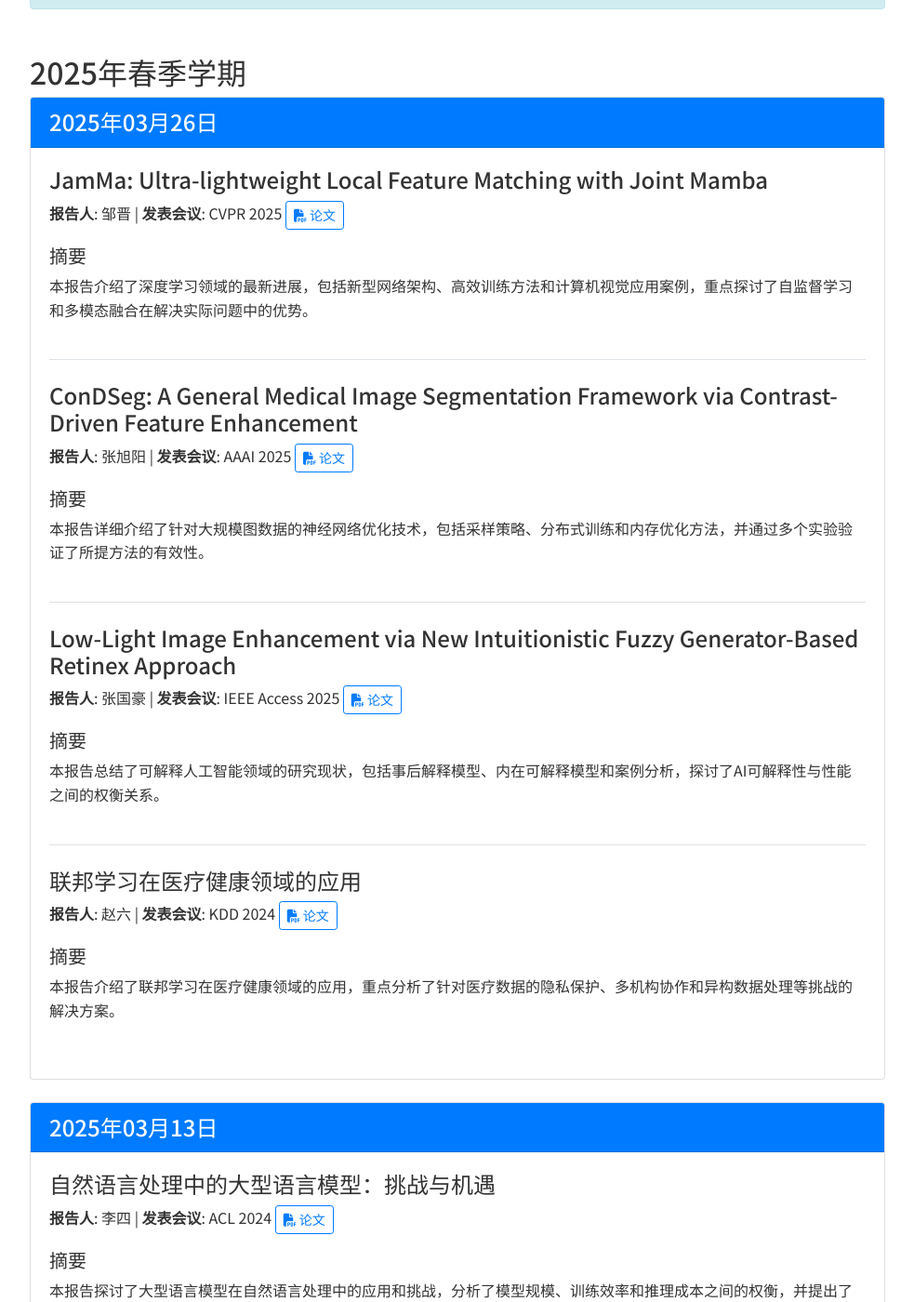
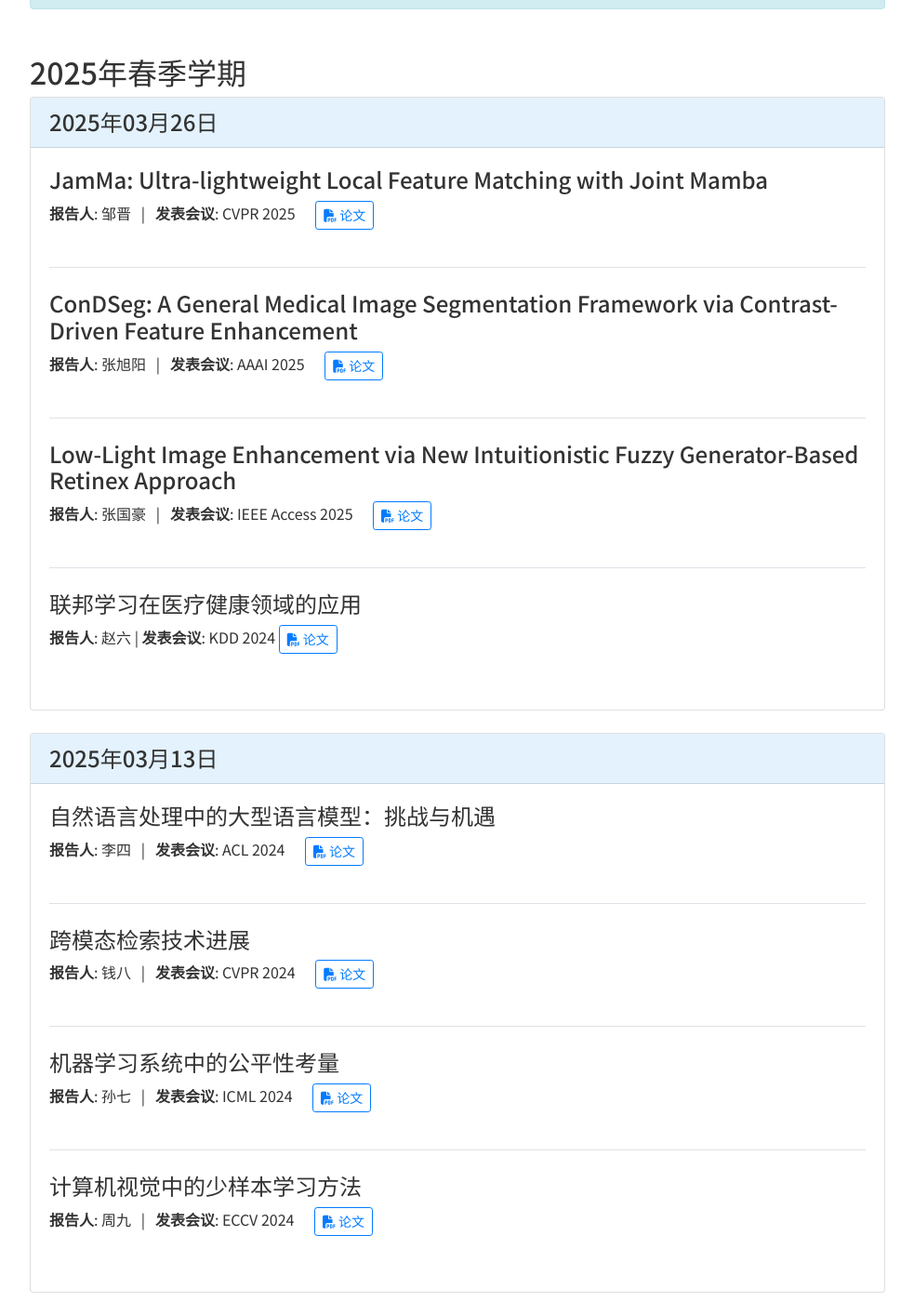
Before and after one commit to wushixuan238/ahu-seminar, a Jekyll site: the page built from meetings/index.html, in a window 1280 px wide and 1400 px high, scrolled down 554 px. Shown: the whole window at 93% size, without its empty margins (148-1131 px from the left). Built offline with Jekyll 4.4.1, drawn with Linux system fonts in a browser that asks for light colours; nearby versions of some CDN libraries; some of the changed text lies outside the part shown.

Commit message:
feat: init project

```diff
--- a/meetings/index.html
+++ b/meetings/index.html
@@ -42,7 +42,7 @@ title: 小组会
           <div class="meeting-list">
             <!-- 2025-03-26会议 -->
             <div class="card mb-4">
-              <div class="card-header bg-primary text-white">
+              <div class="card-header" style="background-color: #e3f2fd; color: #333;">
                 <h4 class="mb-0">2025年03月26日</h4>
               </div>
               <div class="card-body">
@@ -52,14 +52,11 @@ title: 小组会
                     <div class="col-md-12">
                       <h4>JamMa: Ultra-lightweight Local Feature Matching with Joint Mamba</h4>
                       <p>
-                        <strong>报告人</strong>: 邹晋 |
-                        <strong>发表会议</strong>: CVPR 2025
+                        <strong>报告人</strong>: 邹晋 &nbsp;&nbsp;|&nbsp;&nbsp;
+                        <strong>发表会议</strong>: CVPR 2025 &nbsp;&nbsp;&nbsp;&nbsp;
                         <a href="https://arxiv.org/abs/2503.03437" class="btn btn-sm btn-outline-primary"><i class="fas fa-file-pdf"></i> 论文</a>
                       </p>
-                      <div class="abstract mt-2">
-                        <h5>摘要</h5>
-                        <p>本报告介绍了深度学习领域的最新进展，包括新型网络架构、高效训练方法和计算机视觉应用案例，重点探讨了自监督学习和多模态融合在解决实际问题中的优势。</p>
-                      </div>
+                      <!-- 移除摘要部分 -->
                     </div>
                   </div>
                 </div>
@@ -71,14 +68,11 @@ title: 小组会
                       <h4>ConDSeg: A General Medical Image Segmentation Framework via
                         Contrast-Driven Feature Enhancement</h4>
                       <p>
-                        <strong>报告人</strong>: 张旭阳 |
-                        <strong>发表会议</strong>: AAAI 2025
+                        <strong>报告人</strong>: 张旭阳 &nbsp;&nbsp;|&nbsp;&nbsp;
+                        <strong>发表会议</strong>: AAAI 2025 &nbsp;&nbsp;&nbsp;&nbsp;
                         <a href="https://arxiv.org/abs/2412.08345" class="btn btn-sm btn-outline-primary"><i class="fas fa-file-pdf"></i> 论文</a>
                       </p>
-                      <div class="abstract mt-2">
-                        <h5>摘要</h5>
-                        <p>本报告详细介绍了针对大规模图数据的神经网络优化技术，包括采样策略、分布式训练和内存优化方法，并通过多个实验验证了所提方法的有效性。</p>
-                      </div>
+                      <!-- 移除摘要部分 -->
                     </div>
                   </div>
                 </div>
@@ -89,14 +83,11 @@ title: 小组会
                     <div class="col-md-12">
                       <h4>Low-Light Image Enhancement via New Intuitionistic Fuzzy Generator-Based Retinex Approach</h4>
                       <p>
-                        <strong>报告人</strong>: 张国豪 |
-                        <strong>发表会议</strong>: IEEE Access 2025
+                        <strong>报告人</strong>: 张国豪 &nbsp;&nbsp;|&nbsp;&nbsp;
+                        <strong>发表会议</strong>: IEEE Access 2025 &nbsp;&nbsp;&nbsp;&nbsp;
                         <a href="https://ieeexplore.ieee.org/document/10902139" class="btn btn-sm btn-outline-primary"><i class="fas fa-file-pdf"></i> 论文</a>
                       </p>
-                      <div class="abstract mt-2">
-                        <h5>摘要</h5>
-                        <p>本报告总结了可解释人工智能领域的研究现状，包括事后解释模型、内在可解释模型和案例分析，探讨了AI可解释性与性能之间的权衡关系。</p>
-                      </div>
+                      <!-- 移除摘要部分 -->
                     </div>
                   </div>
                 </div>
@@ -111,10 +102,7 @@ title: 小组会
                         <strong>发表会议</strong>: KDD 2024
                         <a href="/ahu-seminar/files/papers/federated-learning-healthcare-2024.pdf" class="btn btn-sm btn-outline-primary"><i class="fas fa-file-pdf"></i> 论文</a>
                       </p>
-                      <div class="abstract mt-2">
-                        <h5>摘要</h5>
-                        <p>本报告介绍了联邦学习在医疗健康领域的应用，重点分析了针对医疗数据的隐私保护、多机构协作和异构数据处理等挑战的解决方案。</p>
-                      </div>
+                      <!-- 移除摘要部分 -->
                     </div>
                   </div>
                 </div>
@@ -123,7 +111,7 @@ title: 小组会
 
             <!-- 2025-03-13会议 -->
             <div class="card mb-4">
-              <div class="card-header bg-primary text-white">
+              <div class="card-header" style="background-color: #e3f2fd; color: #333;">
                 <h4 class="mb-0">2025年03月13日</h4>
               </div>
               <div class="card-body">
@@ -133,14 +121,11 @@ title: 小组会
                     <div class="col-md-12">
                       <h4>自然语言处理中的大型语言模型：挑战与机遇</h4>
                       <p>
-                        <strong>报告人</strong>: 李四 |
-                        <strong>发表会议</strong>: ACL 2024
+                        <strong>报告人</strong>: 李四 &nbsp;&nbsp;|&nbsp;&nbsp;
+                        <strong>发表会议</strong>: ACL 2024 &nbsp;&nbsp;&nbsp;&nbsp;
                         <a href="/ahu-seminar/files/papers/large-language-models-2025.pdf" class="btn btn-sm btn-outline-primary"><i class="fas fa-file-pdf"></i> 论文</a>
                       </p>
-                      <div class="abstract mt-2">
-                        <h5>摘要</h5>
-                        <p>本报告探讨了大型语言模型在自然语言处理中的应用和挑战，分析了模型规模、训练效率和推理成本之间的权衡，并提出了几种提高模型可靠性和安全性的方法。</p>
-                      </div>
+                      <!-- 移除摘要部分 -->
                     </div>
                   </div>
                 </div>
@@ -151,14 +136,11 @@ title: 小组会
                     <div class="col-md-12">
                       <h4>跨模态检索技术进展</h4>
                       <p>
-                        <strong>报告人</strong>: 钱八 |
-                        <strong>发表会议</strong>: CVPR 2024
+                        <strong>报告人</strong>: 钱八 &nbsp;&nbsp;|&nbsp;&nbsp;
+                        <strong>发表会议</strong>: CVPR 2024 &nbsp;&nbsp;&nbsp;&nbsp;
                         <a href="/ahu-seminar/files/papers/cross-modal-retrieval-2024.pdf" class="btn btn-sm btn-outline-primary"><i class="fas fa-file-pdf"></i> 论文</a>
                       </p>
-                      <div class="abstract mt-2">
-                        <h5>摘要</h5>
-                        <p>本报告介绍了跨模态检索技术的最新进展，包括文本-图像、文本-视频和多模态表示学习方法，分析了多种特征融合策略的效果对比。</p>
-                      </div>
+                      <!-- 移除摘要部分 -->
                     </div>
                   </div>
                 </div>
@@ -168,14 +150,11 @@ title: 小组会
                     <div class="col-md-12">
                       <h4>机器学习系统中的公平性考量</h4>
                       <p>
-                        <strong>报告人</strong>: 孙七 |
-                        <strong>发表会议</strong>: ICML 2024
+                        <strong>报告人</strong>: 孙七 &nbsp;&nbsp;|&nbsp;&nbsp;
+                        <strong>发表会议</strong>: ICML 2024 &nbsp;&nbsp;&nbsp;&nbsp;
                         <a href="/ahu-seminar/files/papers/fairness-ml-2024.pdf" class="btn btn-sm btn-outline-primary"><i class="fas fa-file-pdf"></i> 论文</a>
                       </p>
-                      <div class="abstract mt-2">
-                        <h5>摘要</h5>
-                        <p>本报告讨论了机器学习系统中的公平性问题，包括偏见检测、公平性度量和去偏策略，并通过实际案例分析了如何在保证模型性能的同时增强公平性。</p>
-                      </div>
+                      <!-- 移除摘要部分 -->
                     </div>
                   </div>
                 </div>
@@ -185,14 +164,11 @@ title: 小组会
                     <div class="col-md-12">
                       <h4>计算机视觉中的少样本学习方法</h4>
                       <p>
-                        <strong>报告人</strong>: 周九 |
-                        <strong>发表会议</strong>: ECCV 2024
+                        <strong>报告人</strong>: 周九 &nbsp;&nbsp;|&nbsp;&nbsp;
+                        <strong>发表会议</strong>: ECCV 2024 &nbsp;&nbsp;&nbsp;&nbsp;
                         <a href="/ahu-seminar/files/papers/few-shot-learning-2024.pdf" class="btn btn-sm btn-outline-primary"><i class="fas fa-file-pdf"></i> 论文</a>
                       </p>
-                      <div class="abstract mt-2">
-                        <h5>摘要</h5>
-                        <p>本报告总结了计算机视觉领域的少样本学习方法，包括元学习、数据增强和迁移学习等技术，并探讨了这些方法在医疗影像和遠感图像分析中的应用。</p>
-                      </div>
+                      <!-- 移除摘要部分 -->
                     </div>
                   </div>
                 </div>
@@ -207,7 +183,7 @@ title: 小组会
           <div class="meeting-list">
             <!-- 2024-12-19会议 -->
             <div class="card mb-4">
-              <div class="card-header bg-success text-white">
+              <div class="card-header" style="background-color: #e8f5e9; color: #333;">
                 <h4 class="mb-0">2024年12月19日</h4>
               </div>
               <div class="card-body">
@@ -217,14 +193,11 @@ title: 小组会
                     <div class="col-md-12">
                       <h4>基于注意力机制的多模态融合方法</h4>
                       <p>
-                        <strong>报告人</strong>: 钱八 |
-                        <strong>发表会议</strong>: NeurIPS 2023
+                        <strong>报告人</strong>: 钱八 &nbsp;&nbsp;|&nbsp;&nbsp;
+                        <strong>发表会议</strong>: NeurIPS 2023 &nbsp;&nbsp;&nbsp;&nbsp;
                         <a href="/ahu-seminar/files/papers/multimodal-fusion-2024.pdf" class="btn btn-sm btn-outline-primary"><i class="fas fa-file-pdf"></i> 论文</a>
                       </p>
-                      <div class="abstract mt-2">
-                        <h5>摘要</h5>
-                        <p>本报告介绍了一种新型基于注意力机制的多模态融合方法，可以有效整合视觉、文本和音频等多种模态信息，在多个多模态任务上取得了显著进展。</p>
-                      </div>
+                      <!-- 移除摘要部分 -->
                     </div>
                   </div>
                 </div>
@@ -235,14 +208,11 @@ title: 小组会
                     <div class="col-md-12">
                       <h4>强化学习在自动驾驶中的应用</h4>
                       <p>
-                        <strong>报告人</strong>: 吴十 |
-                        <strong>发表会议</strong>: ICRA 2023
+                        <strong>报告人</strong>: 吴十 &nbsp;&nbsp;|&nbsp;&nbsp;
+                        <strong>发表会议</strong>: ICRA 2023 &nbsp;&nbsp;&nbsp;&nbsp;
                         <a href="/ahu-seminar/files/papers/reinforcement-learning-autonomous-driving-2023.pdf" class="btn btn-sm btn-outline-primary"><i class="fas fa-file-pdf"></i> 论文</a>
                       </p>
-                      <div class="abstract mt-2">
-                        <h5>摘要</h5>
-                        <p>本报告详细介绍了强化学习算法在自动驾驶决策控制中的应用，包括路径规划、行为决策和动作控制等方面，并分析了现有方法的优缺点。</p>
-                      </div>
+                      <!-- 移除摘要部分 -->
                     </div>
                   </div>
                 </div>
@@ -253,14 +223,11 @@ title: 小组会
                     <div class="col-md-12">
                       <h4>边缘计算与物联网协同优化</h4>
                       <p>
-                        <strong>报告人</strong>: 郑十一 |
-                        <strong>发表会议</strong>: MobiCom 2023
+                        <strong>报告人</strong>: 郑十一 &nbsp;&nbsp;|&nbsp;&nbsp;
+                        <strong>发表会议</strong>: MobiCom 2023 &nbsp;&nbsp;&nbsp;&nbsp;
                         <a href="/ahu-seminar/files/papers/edge-computing-iot-2023.pdf" class="btn btn-sm btn-outline-primary"><i class="fas fa-file-pdf"></i> 论文</a>
                       </p>
-                      <div class="abstract mt-2">
-                        <h5>摘要</h5>
-                        <p>本报告探讨了边缘计算与物联网系统的协同优化策略，包括任务卸载、资源调度和能耗优化，并通过实验验证了所提方法的有效性。</p>
-                      </div>
+                      <!-- 移除摘要部分 -->
                     </div>
                   </div>
                 </div>
@@ -271,14 +238,11 @@ title: 小组会
                     <div class="col-md-12">
                       <h4>知识图谱在推荐系统中的应用</h4>
                       <p>
-                        <strong>报告人</strong>: 马十二 |
-                        <strong>发表会议</strong>: WWW 2023
+                        <strong>报告人</strong>: 马十二 &nbsp;&nbsp;|&nbsp;&nbsp;
+                        <strong>发表会议</strong>: WWW 2023 &nbsp;&nbsp;&nbsp;&nbsp;
                         <a href="/ahu-seminar/files/papers/knowledge-graph-recommendation-2023.pdf" class="btn btn-sm btn-outline-primary"><i class="fas fa-file-pdf"></i> 论文</a>
                       </p>
-                      <div class="abstract mt-2">
-                        <h5>摘要</h5>
-                        <p>本报告介绍了知识图谱增强的推荐系统方法，解析了如何利用外部知识改善推荐质量，提高可解释性，并展示了在多个实际场景中的应用效果。</p>
-                      </div>
+                      <!-- 移除摘要部分 -->
                     </div>
                   </div>
                 </div>
```
